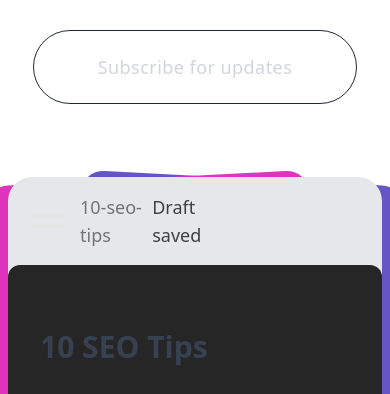
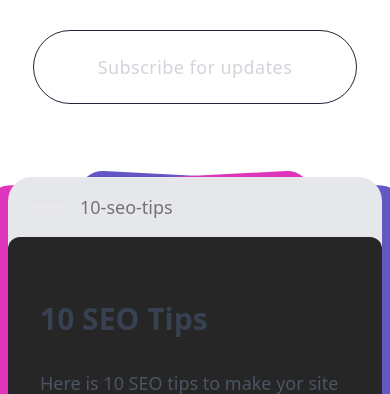
Before and after one commit to alekspetrov/content-genius-lp, an Astro site: page / in a window 390 px wide. Shown: the part 451-845 px from the top of the page. Built offline with nearby package versions, Linux system fonts and the light colour scheme; Astro itself is replaced by a stand-in of ours.

Commit message:
fix css for the text

```diff
--- a/src/components/ProductFace.astro
+++ b/src/components/ProductFace.astro
@@ -14,8 +14,10 @@ import AIPointer from "./AIPointer.astro";
       <span class="text-neutral-500">10-seo-tips</span>
     </div>
     <div class="flex items-center gap-6">
-      <div class="text-neutral-700 font-normal">Draft saved</div>
-      <div class="text-gray-200">Set Publishing</div>
+      <div class="text-neutral-700 font-normal hidden md:block">
+        Draft saved
+      </div>
+      <div class="text-gray-200 whitespace-nowrap">Set Publishing</div>
     </div>
   </div>
   <div class="bg-neutral-800 rounded-xl px-8 py-16">
```
